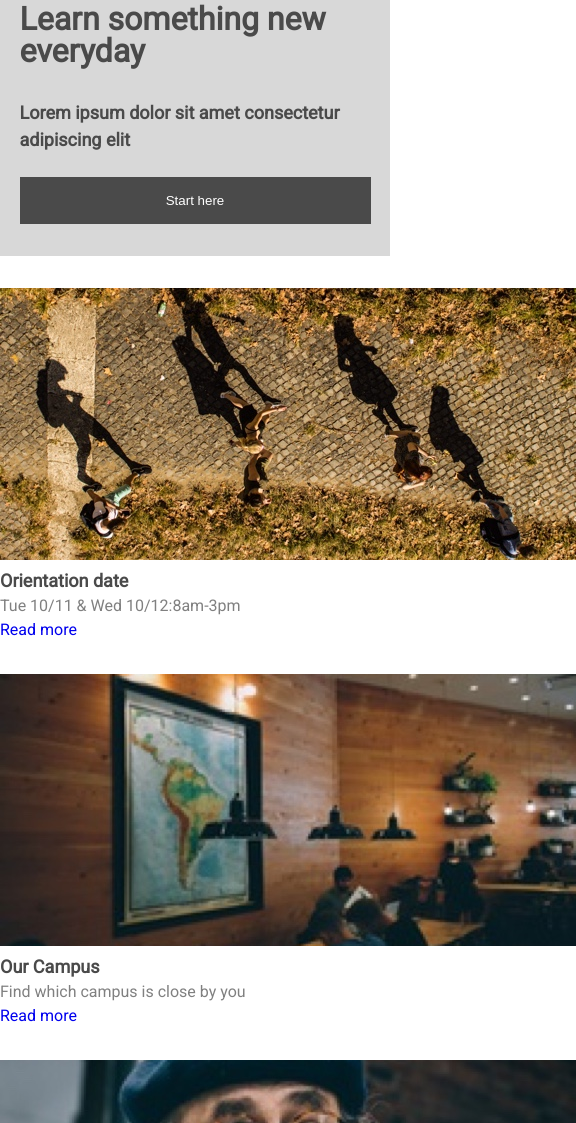
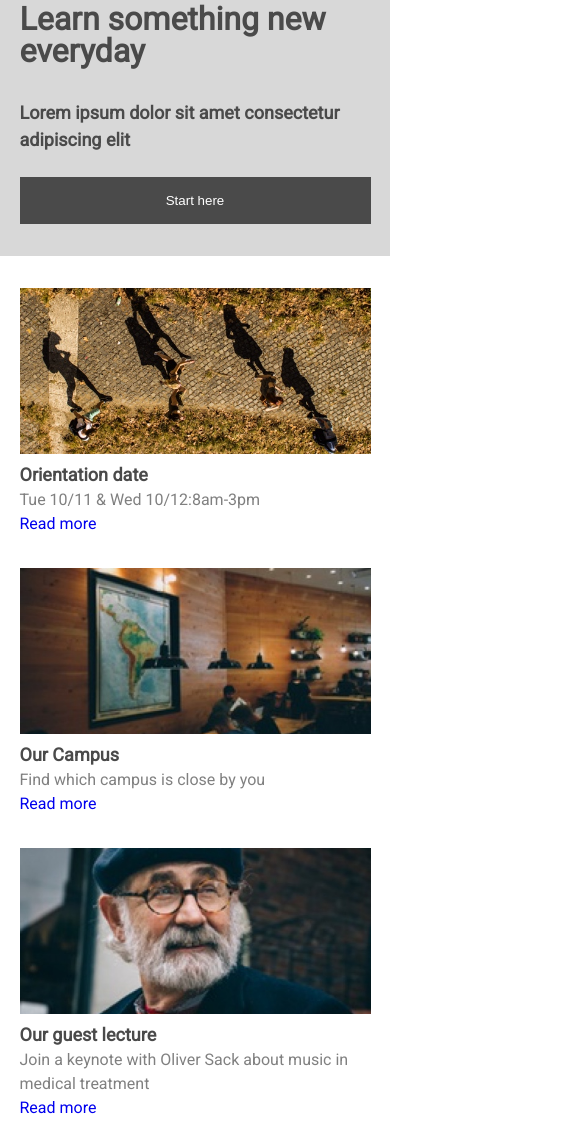
Before and after one commit to alexg4748/colmar, a plain HTML site: page index.html in a window 390 px wide. Shown: the part 388-1511 px from the top of the page, 576 px wide, since content can reach past the window. Drawn offline with Linux system fonts and the light colour scheme.

Commit message:
resolved issues relating to centring objects

```diff
--- a/style.css
+++ b/style.css
@@ -91,7 +91,7 @@ p {
 }
 
 /*about*/
-.about-mobile {
+.about-mobile-container {
   display: none;
 }
 
@@ -218,6 +218,7 @@ p {
 
 .desktop-exhibit-body h3 {
   padding-bottom: 8px;
+  margin-top: 24px;
 }
 
 .desktop-exhibit-body p {
@@ -325,11 +326,14 @@ p {
   }
 
   .about-mobile-container {
+    display: block;
     width: 90%;
+    margin: 0 auto;
   }
 
   .about-mobile {
-    display: block;
+    width: 100%;
+    margin: 0 auto;
   }
 
   .tile-mobile {
@@ -337,6 +341,11 @@ p {
     width: 100%;
     height: auto;
     margin: 32px auto;
+  }
+
+  .tile-mobile img {
+    width: 100%;
+    height: auto;
   }
 
   .tile-text-mobile a {
```
